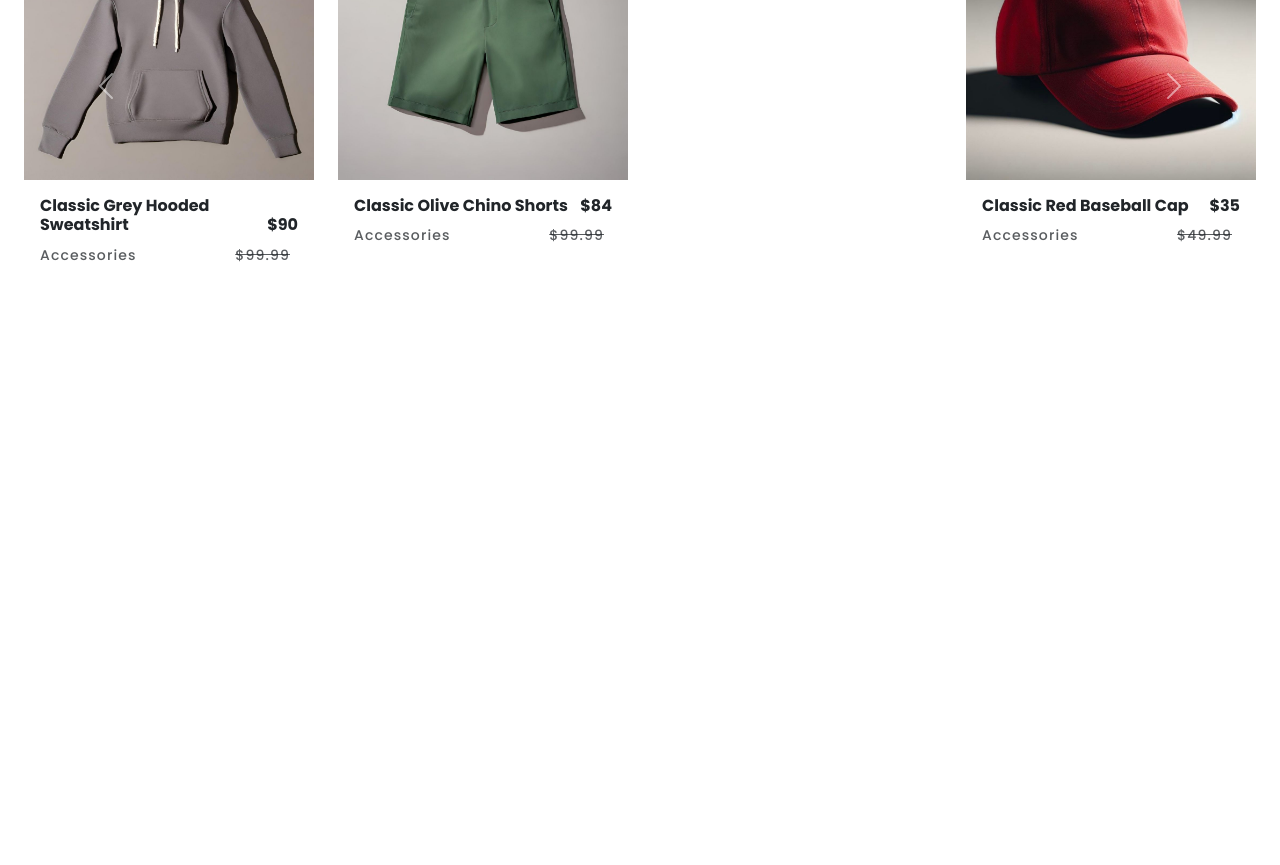
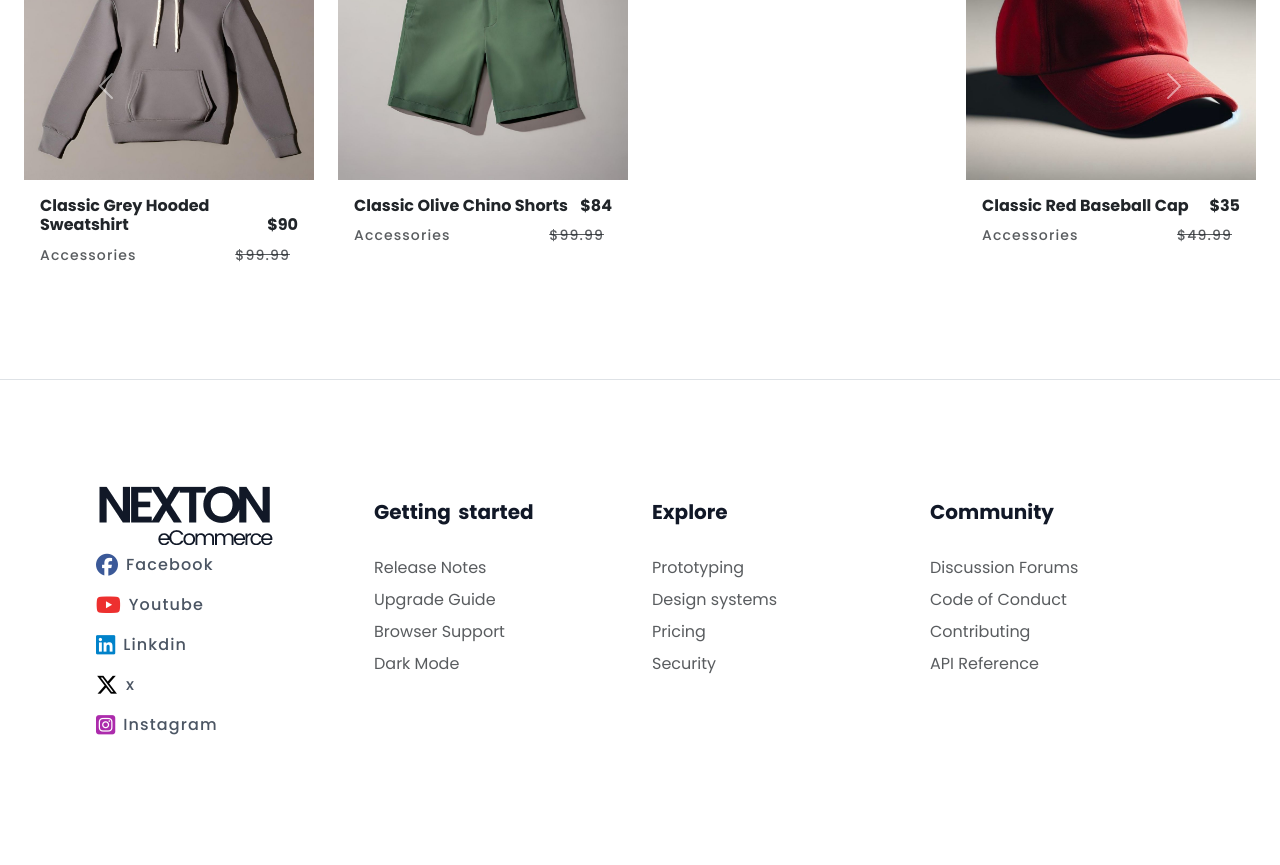
Before and after one commit to devkaran-k-eq/nextonecommerce, a plain HTML site: page index.html in a window 1280 px wide. Shown: the part 1208-2073 px from the top of the page. Before the commit the page ends 1587 px from the top, so only its background shows below. Drawn offline with nearby package versions, Linux system fonts and the light colour scheme.

Commit message:
footer section

```diff
--- a/css/style.css
+++ b/css/style.css
@@ -1,5 +1,7 @@
 @import url('https://fonts.googleapis.com/css2?family=Poppins:ital,wght@0,100;0,200;0,300;0,400;0,500;0,600;0,700;0,800;0,900;1,100;1,200;1,300;1,400;1,500;1,600;1,700;1,800;1,900&display=swap');
 
+/* svg icons */
+/* @import url("https://cdn.jsdelivr.net/npm/bootstrap-icons@1.11.3/font/bootstrap-icons.min.css"); */
 
 * {
     margin: 0px;
@@ -129,3 +131,6 @@ p {
     border-right: 2px solid var(--border-color);
 }
 /* service Detail End */
+
+
+/* Fooetr css */
--- a/index.html
+++ b/index.html
@@ -8,6 +8,7 @@
     <link href="https://cdn.jsdelivr.net/npm/bootstrap@5.3.3/dist/css/bootstrap.min.css" rel="stylesheet"
         integrity="sha384-QWTKZyjpPEjISv5WaRU9OFeRpok6YctnYmDr5pNlyT2bRjXh0JMhjY6hW+ALEwIH" crossorigin="anonymous">
 
+    <!-- <link rel="stylesheet" href="https://cdn.jsdelivr.net/npm/bootstrap-icons/font/bootstrap-icons.css"> -->
 
 
     <link rel="stylesheet" href="./css/style.css">
@@ -54,8 +55,8 @@
                 <img src="./images/logo.png" alt="NextEcommerce" class="d-none d-lg-block d-sm-block">
             </a>
             <form class="d-flex " role="search">
-                <input class="form-control me-2 search" type="search"
-                    placeholder="Search in products..." aria-label="Search">
+                <input class="form-control me-2 search" type="search" placeholder="Search in products..."
+                    aria-label="Search">
                 <!-- <button class="btn btn-outline-success" type="submit"></button> -->
             </form>
 
@@ -73,7 +74,8 @@
             </ul>
 
 
-            <button class="navbar-toggler d-md-none" type="button" data-bs-toggle="collapse" data-bs-target="#navbarNav">
+            <button class="navbar-toggler d-md-none" type="button" data-bs-toggle="collapse"
+                data-bs-target="#navbarNav">
                 <span class="navbar-toggler-icon"></span>
             </button>
             <div class="collapse navbar-collapse" id="navbarNav">
@@ -147,7 +149,7 @@
                         <div class="row">
                             <div class="col-12 col-sm-12 col-md-12 col-lg-9 change-flex-768">
                                 <p class="">Starting from: $99.99</p>
-                                <h1> Classic Red  Pullover <br>Hoodie Collection</h1>
+                                <h1> Classic Red Pullover <br>Hoodie Collection</h1>
                                 <div>
                                     <button class="text-capitalize btn btn-dark btn-now">Explore now! &nbsp; <i
                                             class="fa-solid fa-magnifying-glass"></i></button>
@@ -231,12 +233,11 @@
         <div class="container-fluid">
             <div class="row">
 
-                <h2 class="fs-3">Recommendations. <span style="color: #616e80;" class="d-none d-lg-inline-flex d-md-inline-flex d-xs-none"> Best matching products for you</span>
+                <h2 class="fs-3">Recommendations. <span style="color: #616e80;"
+                        class="d-none d-lg-inline-flex d-md-inline-flex d-xs-none"> Best matching products for
+                        you</span>
                 </h2>
             </div>
-
-
-
             <div id="carouselExampleControlsNoTouching" class="carousel slide" data-bs-touch="false">
                 <div class="carousel-inner">
 
@@ -446,47 +447,92 @@
                     <span class="visually-hidden">Next</span>
                 </button>
             </div>
-
-
-
-
-
-
-
-
-
-
-
-
-
-
-
-
-
-
         </div>
     </section>
 
     <!-- Product Recommendation End -->
+    <!-- Footer Start -->
+
+    <div class="container-fluid px-5 py-5 border-top">
+        <footer class="row row-cols-1 row-cols-sm-2 row-cols-md-4  my-5 px-5">
+            <div class="col mb-3">
+
+                <div>
+                    <a href="">
+                        <img src="./images/logo.png" alt="" srcset="" class="img-fluid">
+                    </a>
+                </div>
+
+
+                <a href="/" class="d-flex align-items-center mb-3 link-body-emphasis text-decoration-none mt-2">
+                    <i class="fa-brands fa-facebook" style="font-size: 22px; color: #3b5998;"></i><p class="fs-6 ms-2 ">Facebook</p>
+                </a>
+                <a href="/" class="d-flex align-items-center mb-3 link-body-emphasis text-decoration-none">
+                    <i class="fa-brands fa-youtube" style="font-size: 22px; color: #ed302f;"></i>  <p class="fs-6 ms-2">Youtube</p>
+                </a>
+                <a href="/" class="d-flex align-items-center mb-3 link-body-emphasis text-decoration-none">
+                    <i class="fa-brands fa-linkedin" style="font-size: 22px; color: #0082ca;"></i> <p class="fs-6 ms-2">Linkdin</p>
+                </a>
+                <a href="/" class="d-flex align-items-center mb-3 link-body-emphasis text-decoration-none">
+                    <i class="fa-brands fa-x-twitter" style="font-size: 22px;  "></i> <p class="fs-6 ms-2">x</p>
+                <a href="/" class="d-flex align-items-center mb-3 link-body-emphasis text-decoration-none">
+                    <i class="fa-brands fa-square-instagram" style="font-size: 22px; color: #ac2bac;"></i> <p class="fs-6 ms-2">Instagram</p>
+                </a>
+
+            </div>
+
+
+            <div class="col mb-3">
+                <h5 class="fs-5">Getting started
+                </h5>
+                <ul class="nav flex-column">
+                    <li class="nav-item mb-2"><a href="#" class="nav-link p-0 text-body-secondary">Release Notes</a>
+                    </li>
+                    <li class="nav-item mb-2"><a href="#" class="nav-link p-0 text-body-secondary">Upgrade Guide</a>
+                    </li>
+                    <li class="nav-item mb-2"><a href="#" class="nav-link p-0 text-body-secondary">Browser Support</a>
+                    </li>
+                    <li class="nav-item mb-2"><a href="#" class="nav-link p-0 text-body-secondary">Dark Mode</a></li>
+                    <!-- <li class="nav-item mb-2"><a href="#" class="nav-link p-0 text-body-secondary">About</a></li> -->
+                </ul>
+            </div>
+
+            <div class="col mb-3">
+                <h5 class="fs-5">Explore</h5>
+                <ul class="nav flex-column">
+                    <li class="nav-item mb-2"><a href="#" class="nav-link p-0 text-body-secondary">Prototyping</a></li>
+                    <li class="nav-item mb-2"><a href="#" class="nav-link p-0 text-body-secondary">Design systems</a>
+                    </li>
+                    <li class="nav-item mb-2"><a href="#" class="nav-link p-0 text-body-secondary">Pricing</a></li>
+                    <li class="nav-item mb-2"><a href="#" class="nav-link p-0 text-body-secondary">Security</a></li>
+                    <!-- <li class="nav-item mb-2"><a href="#" class="nav-link p-0 text-body-secondary">About</a></li> -->
+                </ul>
+            </div>
+
+            <div class="col mb-3">
+                <h5 class="fs-5">Community</h5>
+                <ul class="nav flex-column">
+                    <li class="nav-item mb-2"><a href="#" class="nav-link p-0 text-body-secondary">Discussion Forums</a>
+                    </li>
+                    <li class="nav-item mb-2"><a href="#" class="nav-link p-0 text-body-secondary">Code of Conduct</a>
+                    </li>
+                    <li class="nav-item mb-2"><a href="#" class="nav-link p-0 text-body-secondary">Contributing</a></li>
+                    <li class="nav-item mb-2"><a href="#" class="nav-link p-0 text-body-secondary">API Reference</a>
+                    </li>
+
+                </ul>
+            </div>
+        </footer>
+    </div>
+
+
+    <!-- Footer  End -->
 
     <script src="https://cdn.jsdelivr.net/npm/bootstrap@5.3.3/dist/js/bootstrap.bundle.min.js"
         integrity="sha384-YvpcrYf0tY3lHB60NNkmXc5s9fDVZLESaAA55NDzOxhy9GkcIdslK1eN7N6jIeHz"
         crossorigin="anonymous"></script>
 
 
-
-
-
-
-
-
-
-
-
-
-
-
-
 </body>
 
 </html>
```
Also changed, not shown: images/footer-image/paypal.png (added), images/footer-image/stripe.png (added), images/footer-image/verisign.png (added), images/footer-image/visa.png (added).
